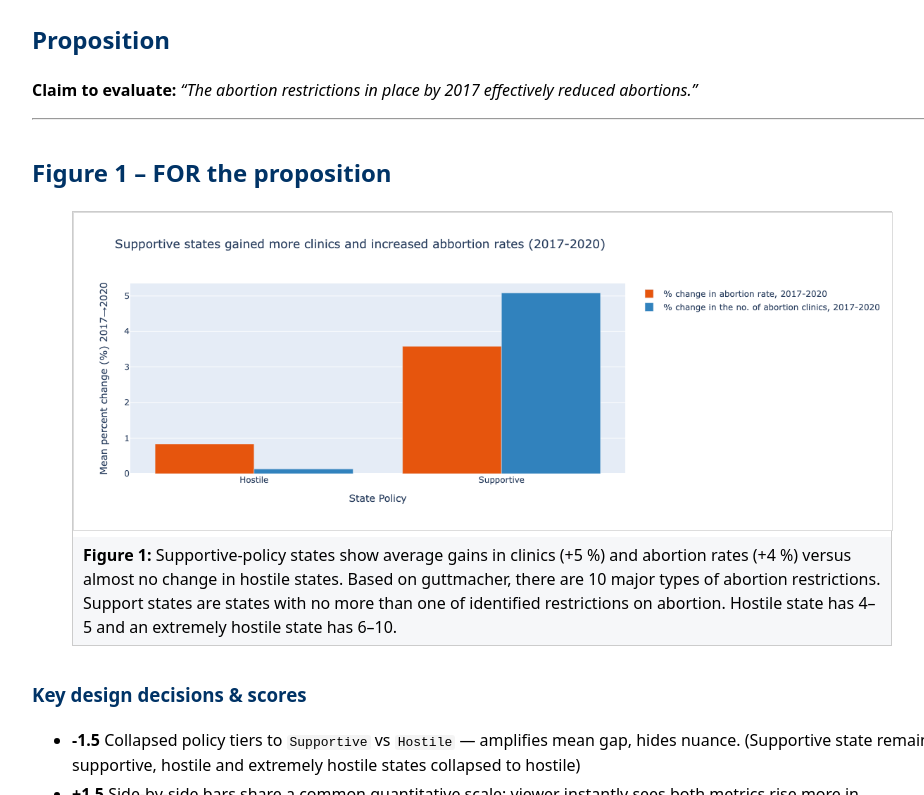
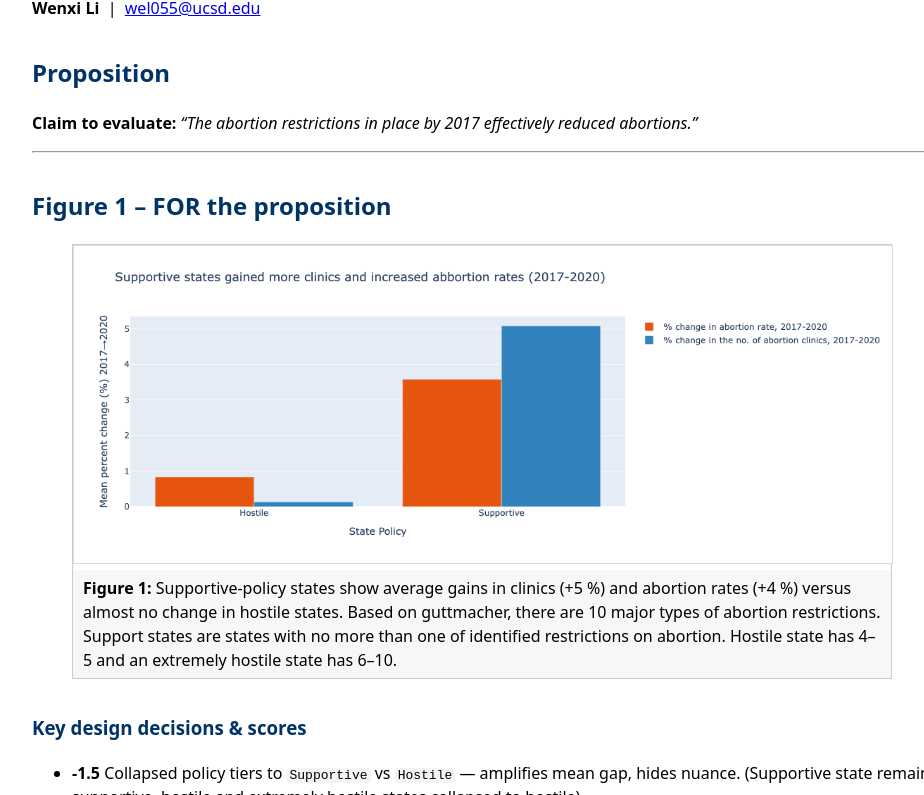
Before and after one commit to wel055/DSC106Project2, a plain HTML site: page index.html in a window 1280 px wide. Shown: the part 96-891 px from the top of the page, without its empty margins (158-1082 px from the left). Drawn offline with Linux system fonts and the light colour scheme.

Commit message:
Update index.html

```diff
--- a/index.html
+++ b/index.html
@@ -21,6 +21,11 @@
 <div class="container">
 
 <h1>Persuasive or Deceptive Visualization?</h1>
+
+<p style="margin-top:-0.8rem; font-size:1rem;">
+  <strong>Wenxi&nbsp;Li</strong> &nbsp;|&nbsp;
+  <a href="mailto:wel055@ucsd.edu">wel055@ucsd.edu</a>
+</p>
 
 <h2>Proposition</h2>
 <p><strong>Claim to evaluate:</strong> <em>“The abortion restrictions in place by 2017 effectively reduced abortions.”</em></p>
```
